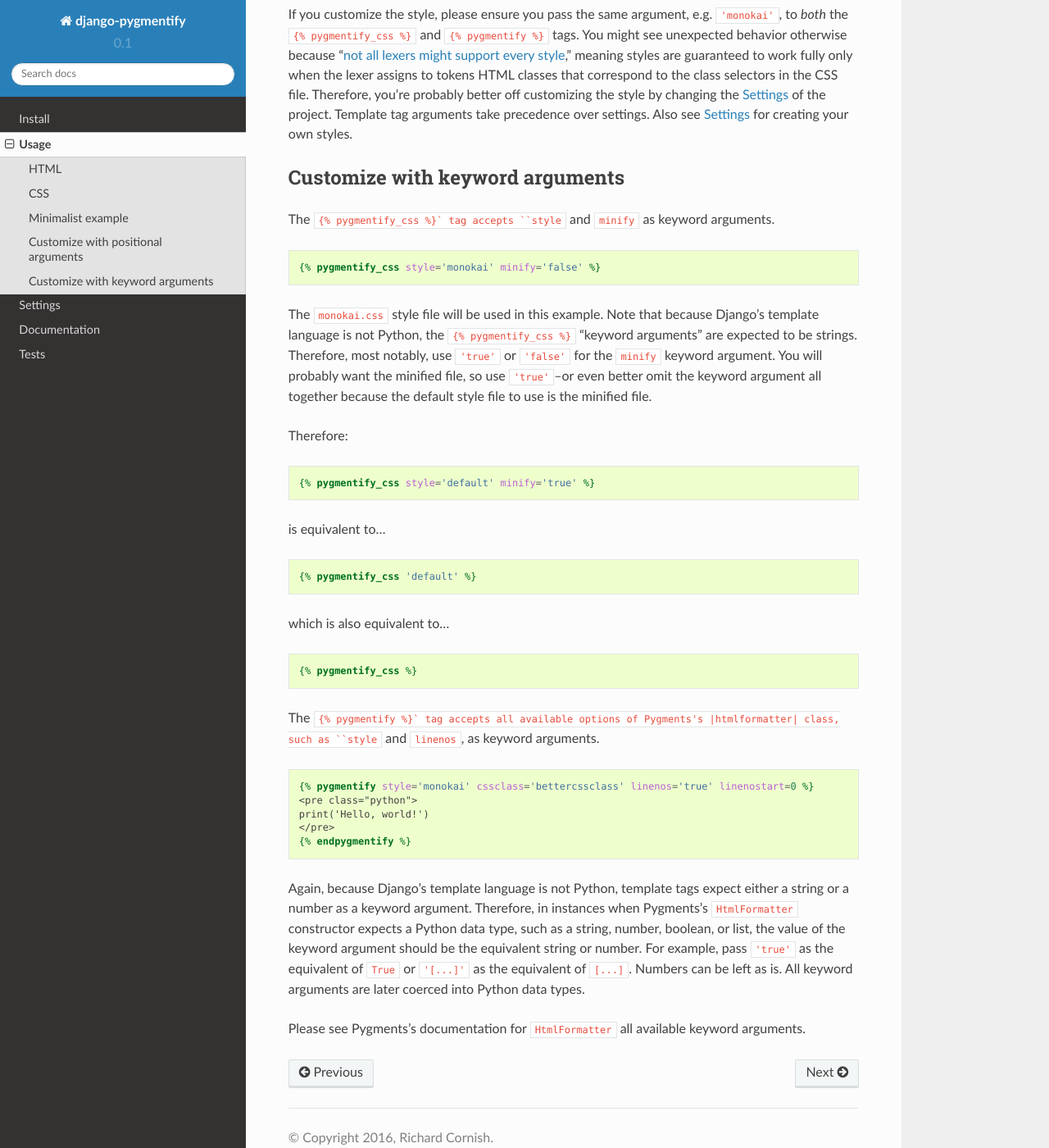
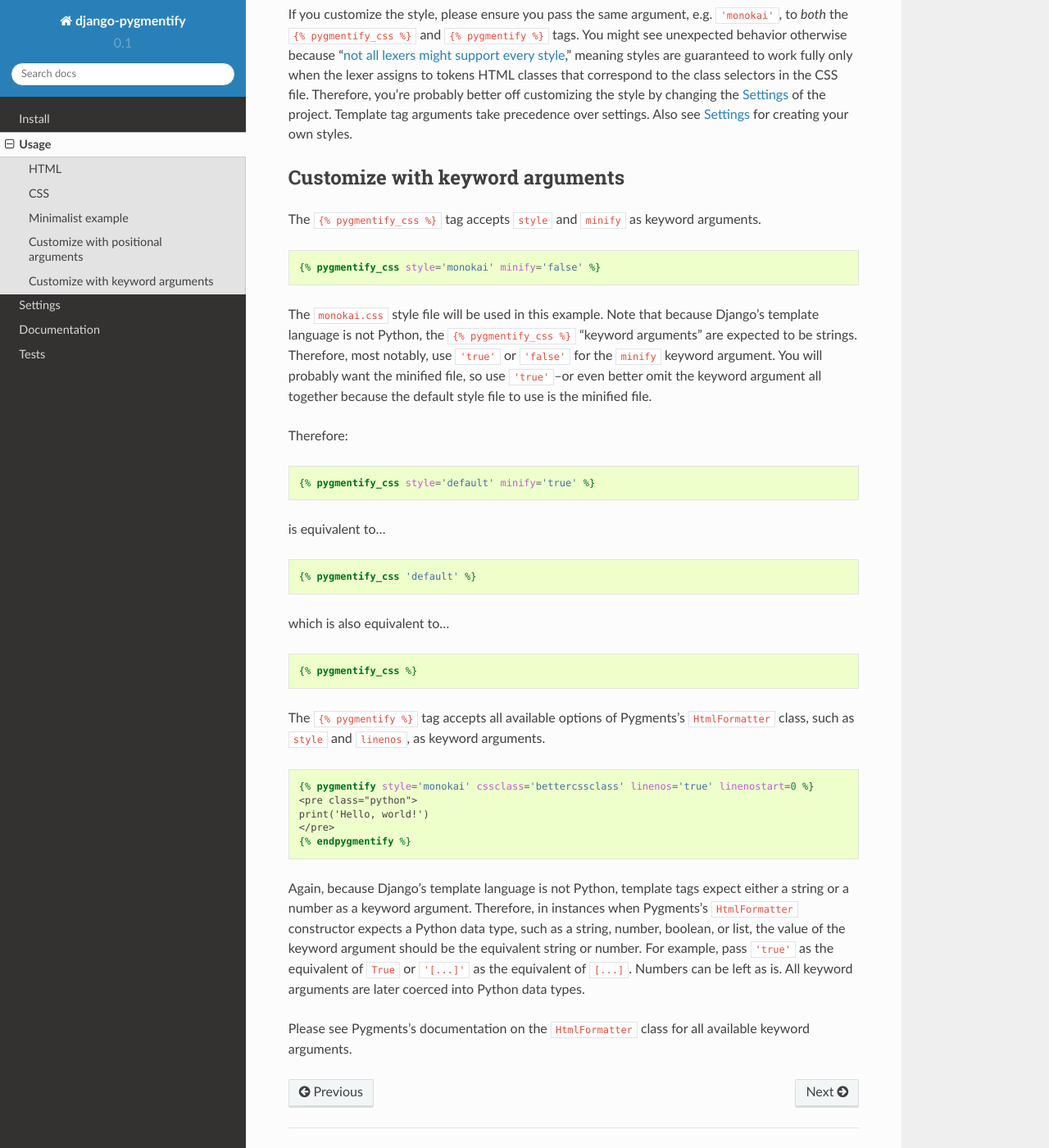
Before and after one commit to richardcornish/django-pygmentify, a Sphinx documentation site: the page built from docs/usage.rst, in a window 1280 px wide and 1400 px high, scrolled down 2575 px. Shown: the whole window at 82% size. Built offline with Sphinx 7.4.7 and the Read the Docs theme 2.0.0, drawn with Linux system fonts in a browser that asks for light colours.

Commit message:
Fixed a few doc typos

```diff
--- a/docs/usage.rst
+++ b/docs/usage.rst
@@ -119,7 +119,7 @@ If you customize the style, please ensure you pass the same argument, e.g. ``'mo
 Customize with keyword arguments
 ================================
 
-The ``{% pygmentify_css %}` tag accepts ``style`` and ``minify`` as keyword arguments.
+The ``{% pygmentify_css %}`` tag accepts ``style`` and ``minify`` as keyword arguments.
 
 .. code-block:: django
 
@@ -145,7 +145,7 @@ which is also equivalent to...
 
    {% pygmentify_css %}
 
-The ``{% pygmentify %}` tag accepts all available options of Pygments's |htmlformatter| class, such as ``style`` and ``linenos``, as keyword arguments.
+The ``{% pygmentify %}`` tag accepts all available options of Pygments's |htmlformatter| class, such as ``style`` and ``linenos``, as keyword arguments.
 
 .. code-block:: django
 
@@ -157,7 +157,7 @@ The ``{% pygmentify %}` tag accepts all available options of Pygments's |htmlfor
 
 Again, because Django's template language is not Python, template tags expect either a string or a number as a keyword argument. Therefore, in instances when Pygments's ``HtmlFormatter`` constructor expects a Python data type, such as a string, number, boolean, or list, the value of the keyword argument should be the equivalent string or number. For example, pass ``'true'`` as the equivalent of ``True`` or ``'[...]'`` as the equivalent of ``[...]``. Numbers can be left as is. All keyword arguments are later coerced into Python data types.
 
-Please see Pygments's documentation for |htmlformatter| all available keyword arguments.
+Please see Pygments's documentation on the |htmlformatter| class for all available keyword arguments.
 
 .. |htmlformatter| replace:: ``HtmlFormatter``
 .. _htmlformatter: http://pygments.org/docs/formatters/#HtmlFormatter
```
